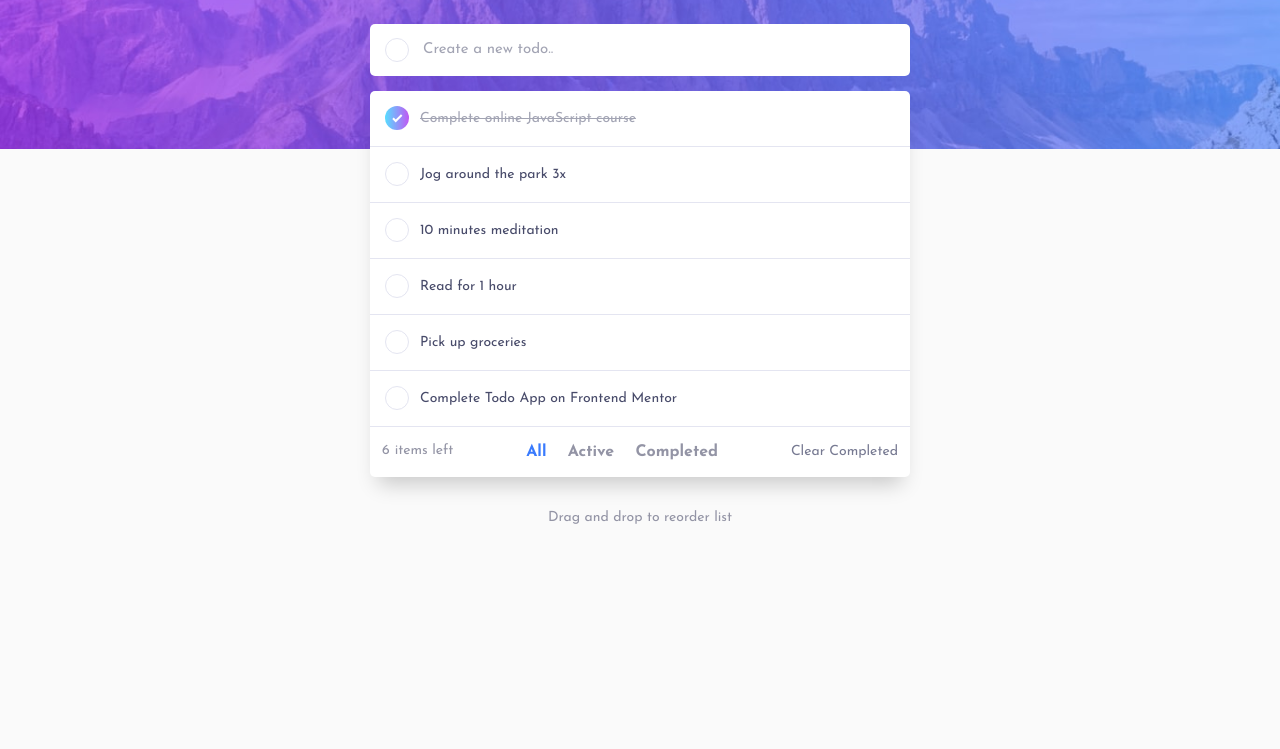
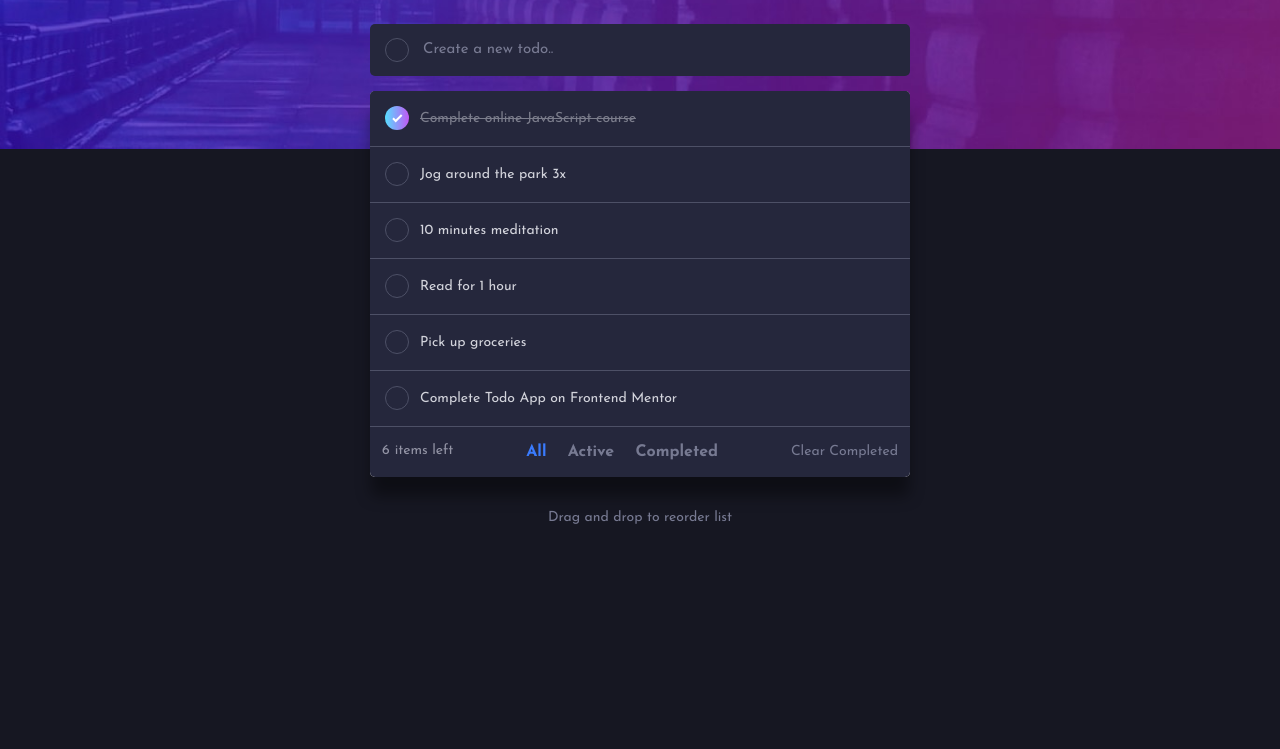
Before and after one commit to ahmad-tantawy/Todo-app, a website built with Vite: page index.html in a window 1280 px wide. Shown: the part 131-880 px from the top of the page. Built offline with nearby package versions, Linux system fonts and the light colour scheme.

Commit message:
Fix button text visibility; Set default dark mode

```diff
--- a/index.html
+++ b/index.html
@@ -45,7 +45,10 @@
 					<!-- Form -->
 					<div class="app__search-bar">
 						<form class="app__search-bar__content">
-							<button class="app__search-bar__button btn"></button>
+							<button
+								class="app__search-bar__button btn"
+								aria-label="Search button"
+							></button>
 							<input
 								id="search-input"
 								class="app__search-bar__input"
--- a/scripts/utils.js
+++ b/scripts/utils.js
@@ -107,6 +107,7 @@ export const initializeApp = () => {
       { value: 'Complete Todo App on Frontend Mentor', isCompleted: false },
     ];
     localStorage.setItem('appInitialized', true);
+    saveListElementsToLocalStorge('darkModeFlag', true);
     saveListElementsToLocalStorge('tasks', data);
   }
 };
```
